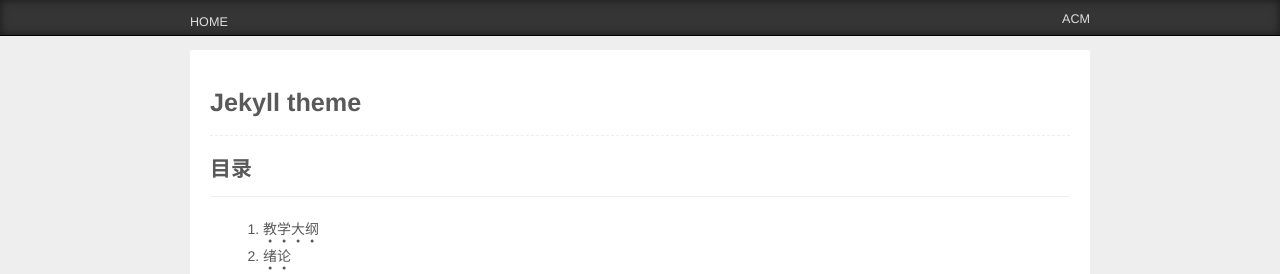
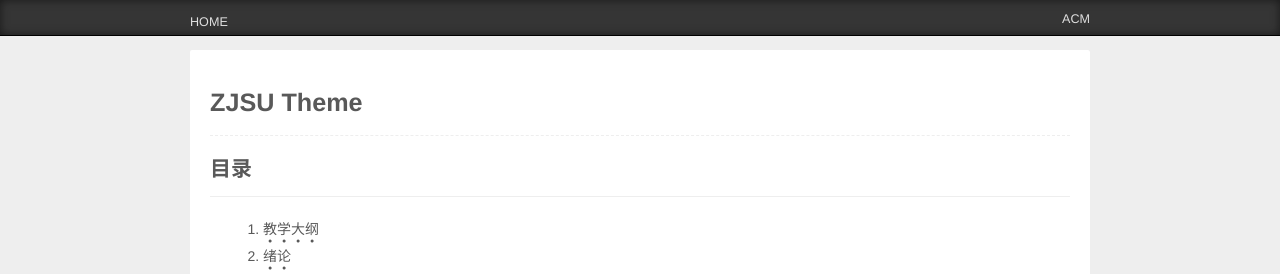
Before and after one commit to zjsu/theme, a Jekyll site: the page built from index.md, in a window 1280 px wide. Shown: the top 274 px of the page. Built offline with Jekyll 4.4.1, drawn with Linux system fonts in a browser that asks for light colours; Markdown is read by kramdown in place of the engine named in the settings; comment, search, counter and statistics services are not loaded; part of the change alters nothing that is shown.

Commit message:
Theme update

```diff
--- a/_config.yml
+++ b/_config.yml
@@ -1,7 +1,7 @@
-title: Jekyll theme
-baseurl: '/theme'
+title: ZJSU Theme
+baseurl: /theme
 
-disqus_short_name: zjsutheme
+disqus: zjsutheme
 
 defaults:
   -
@@ -13,21 +13,5 @@ defaults:
 
 exclude: [LICENSE, Gemfile, Gemfile.lock, README.md, vendor]
 
-markdown: redcarpet
-redcarpet:
-  extensions:
-    - no_intra_emphasis
-    - tables
-    - fenced_code_blocks
-    - disable_indented_code_blocks
-    - autolink
-    - strikethrough
-    - space_after_headers
-    - superscript
-    - underline
-    - highlight
-    - quote
-    - footnotes
-
 sass:
     style: compressed
--- a/_includes/disqus.html
+++ b/_includes/disqus.html
@@ -1,12 +1,11 @@
-{% if site.disqus_short_name and page.comments != false %}
+{% if site.disqus and page.comments != false %}
 <script type="text/javascript">
-      var disqus_shortname = '{{ site.disqus_short_name }}';
+      var disqus_shortname = '{{ site.disqus }}';
       var disqus_identifier = '{{ page.url }}';
-      var disqus_url = '{{ page.url }}';
-      var disqus_script = 'embed.js';
-    (function () {
+
+      (function () {
       var dsq = document.createElement('script'); dsq.type = 'text/javascript'; dsq.async = true;
-      dsq.src = 'http://' + disqus_shortname + '.disqus.com/' + disqus_script;
+      dsq.src = '//' + disqus_shortname + '.disqus.com/embed.js';
       (document.getElementsByTagName('head')[0] || document.getElementsByTagName('body')[0]).appendChild(dsq);
     }());
 </script>
--- a/_includes/head.html
+++ b/_includes/head.html
@@ -2,6 +2,5 @@
   <meta charset="utf-8">
   <title>{% if page.title %}{{ page.title }} - {% endif %}{{ site.title }}</title>
 
-  <link rel="shortcut icon" href="{{ site.baseurl }}/public/favicon.ico">
   <link rel="stylesheet" href="{{ site.baseurl }}/public/screen.css" media="screen, projection" type="text/css">
 </head>
--- a/_layouts/page.html
+++ b/_layouts/page.html
@@ -7,7 +7,7 @@ layout: default
   {% include article.html %}
 </article>
 </div>
-{% if site.disqus_short_name and page.comments != false %}
+{% if site.disqus and page.comments != false %}
 <section id="comment">
   <h1 class="title">Comments</h1>
   <div id="disqus_thread" aria-live="polite"></div>
--- a/_sass/style.scss
+++ b/_sass/style.scss
@@ -163,7 +163,7 @@ article .entry-content {
 article .entry-content a:hover {
   text-decoration: underline;
 }
-article .entry-content p, article .entry-content blockquote, article .entry-content h1, article .entry-content h2, article .entry-content h3, article .entry-content h4, article .entry-content h5, article .entry-content h6, article .entry-content ul, article .entry-content ol, article .entry-content dl, article .entry-content table {
+article .entry-content p, article .entry-content blockquote, article .entry-content h1, article .entry-content h2, article .entry-content h3, article .entry-content h4, article .entry-content h5, article .entry-content h6, article .entry-content ul, article .entry-content ol, article .entry-content dl, article .entry-content table, article .entry-content iframe {
   margin-top: 20px;
 }
 
```
Also changed, not shown: .travis.yml, README.md, public/favicon.ico (deleted).
